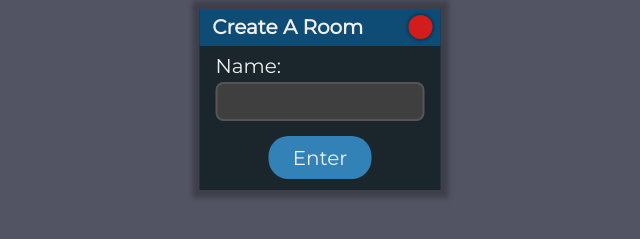
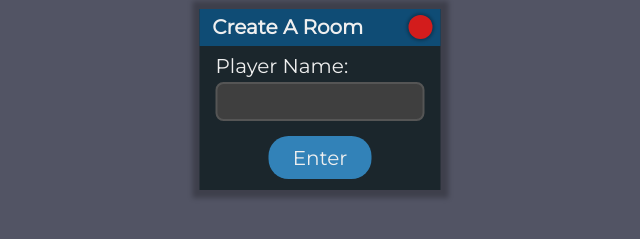
Before and after one commit to rishi-menon/Uno-Multiplayer, a website: page public/index.html in a window 1280 px wide. Both pictures are taken after a click on the element "Create Room". Shown: the part 431-670 px from the top of the page, 320-960 px from the left. Drawn offline with nearby package versions, Linux system fonts and the light colour scheme; no server answers.

Commit message:
Changed name to player name

```diff
--- a/public/index.html
+++ b/public/index.html
@@ -112,7 +112,7 @@
                     <div class="enterName_InputContainer">
                         <form>
                             <div class="enterName_Name">
-                                <label for="Name">Name:</label>
+                                <label for="Name">Player Name:</label>
                                 <input
                                     type="text"
                                     id="enterName_NameField"
```
